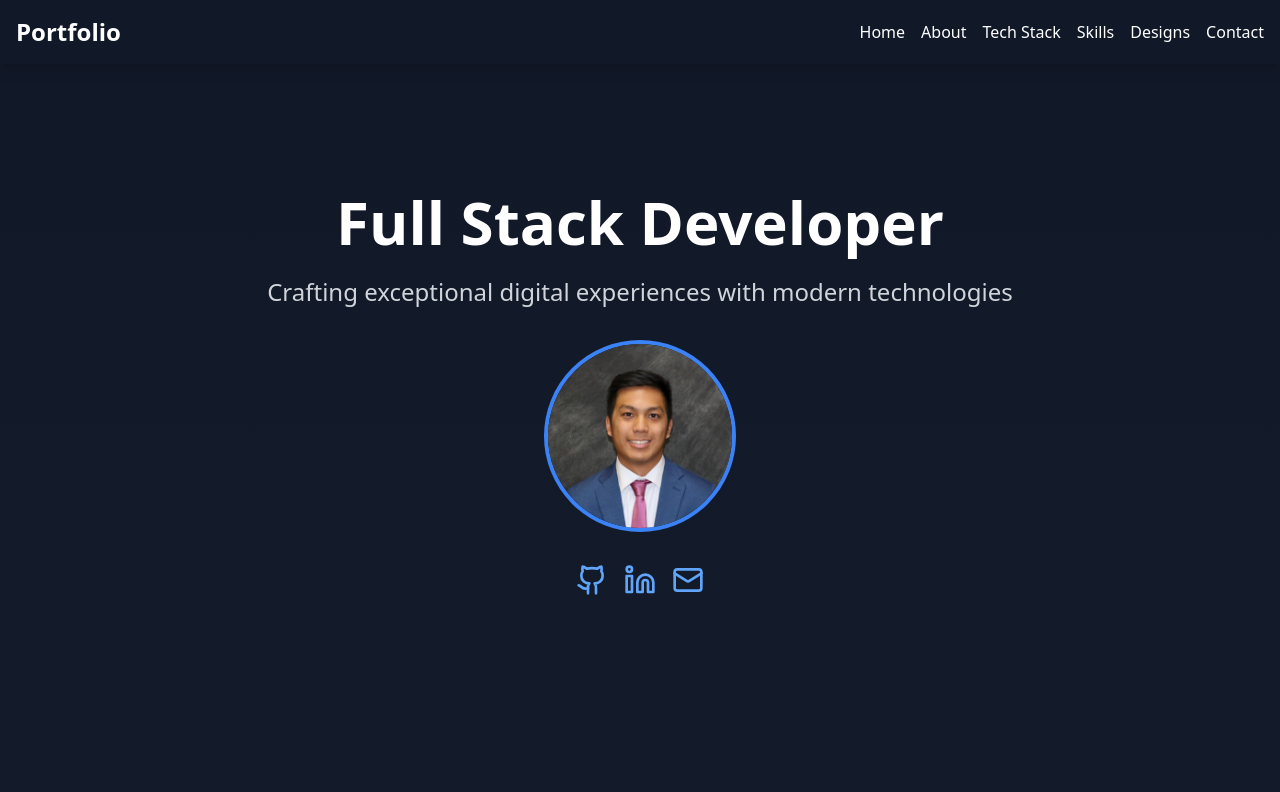
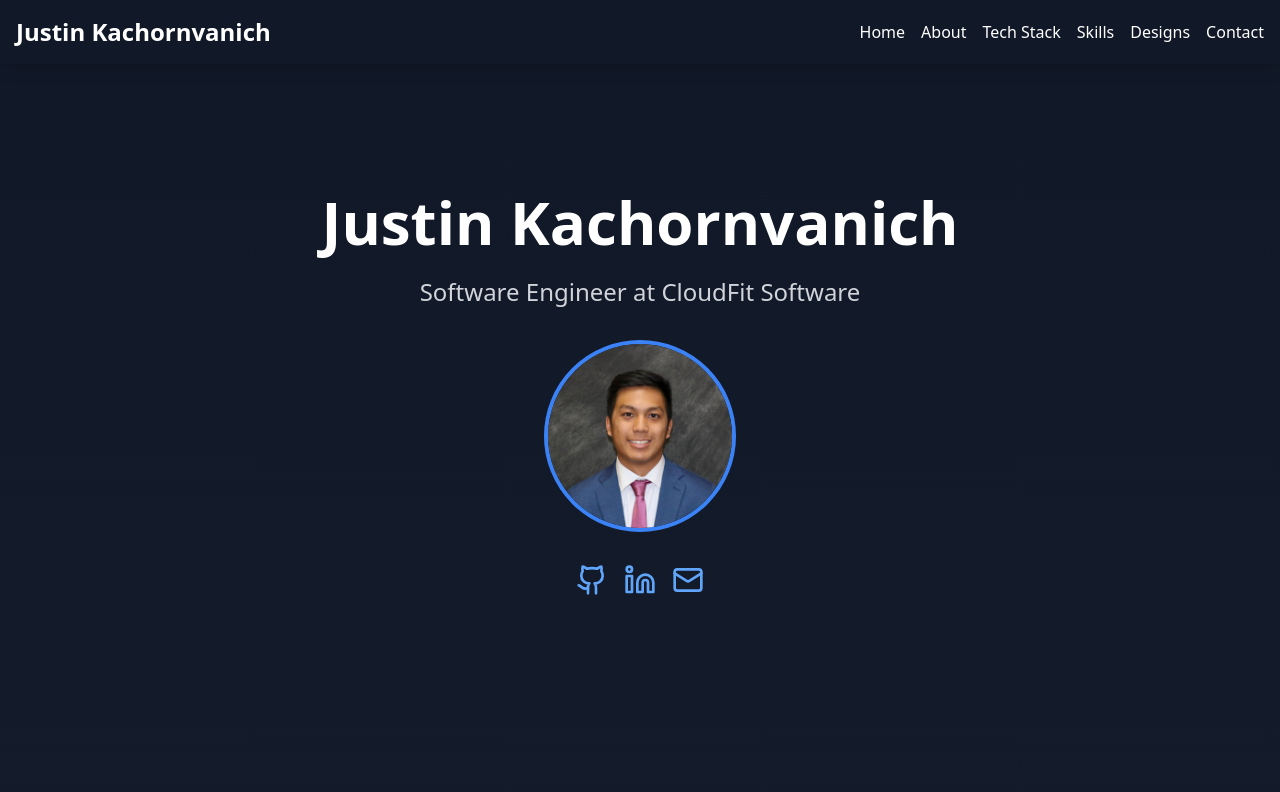
Before and after one commit to Justin9400/Justin9400.github.io, a React (Vite) app: page / in a window 1280 px wide. Shown: the top 792 px of the page. Built offline with nearby package versions, Linux system fonts and the light colour scheme.

Commit message:
updating name and subheader and base in config

```diff
--- a/src/App.tsx
+++ b/src/App.tsx
@@ -62,7 +62,7 @@ function App() {
       {/* Fixed Header */}
       <header className="fixed top-0 left-0 right-0 bg-gray-900 shadow-lg z-50">
         <nav className="container mx-auto px-4 py-4 flex justify-between items-center">
-          <div className="text-2xl font-bold">Portfolio</div>
+          <div className="text-2xl font-bold">Justin Kachornvanich</div>
           <div className="flex space-x-4">
             <a href="#hero" className="hover:text-blue-400">Home</a>
             <a href="#about" className="hover:text-blue-400">About</a>
@@ -78,10 +78,10 @@ function App() {
       <section id="hero" className="container mx-auto px-4 py-16 md:py-32 mt-16">
         <div className="max-w-4xl mx-auto text-center">
           <h1 className="text-4xl md:text-6xl font-bold mb-6">
-            Full Stack Developer
+            Justin Kachornvanich
           </h1>
           <p className="text-xl md:text-2xl text-gray-300 mb-8">
-            Crafting exceptional digital experiences with modern technologies
+            Software Engineer at CloudFit Software
           </p>
           <img
             src="src\images\Headshot.jpg"
--- a/vite.config.ts
+++ b/vite.config.ts
@@ -3,6 +3,7 @@ import react from '@vitejs/plugin-react';
 
 // https://vitejs.dev/config/
 export default defineConfig({
+  base: 'https://justin9400.github.io/',
   plugins: [react()],
   optimizeDeps: {
     exclude: ['lucide-react'],
```
